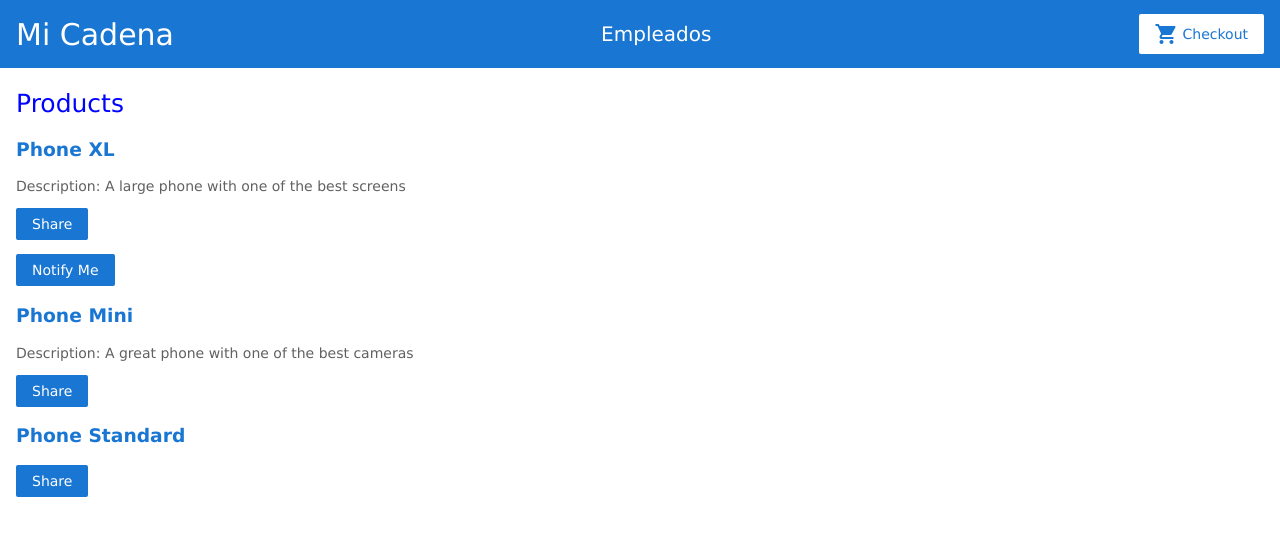
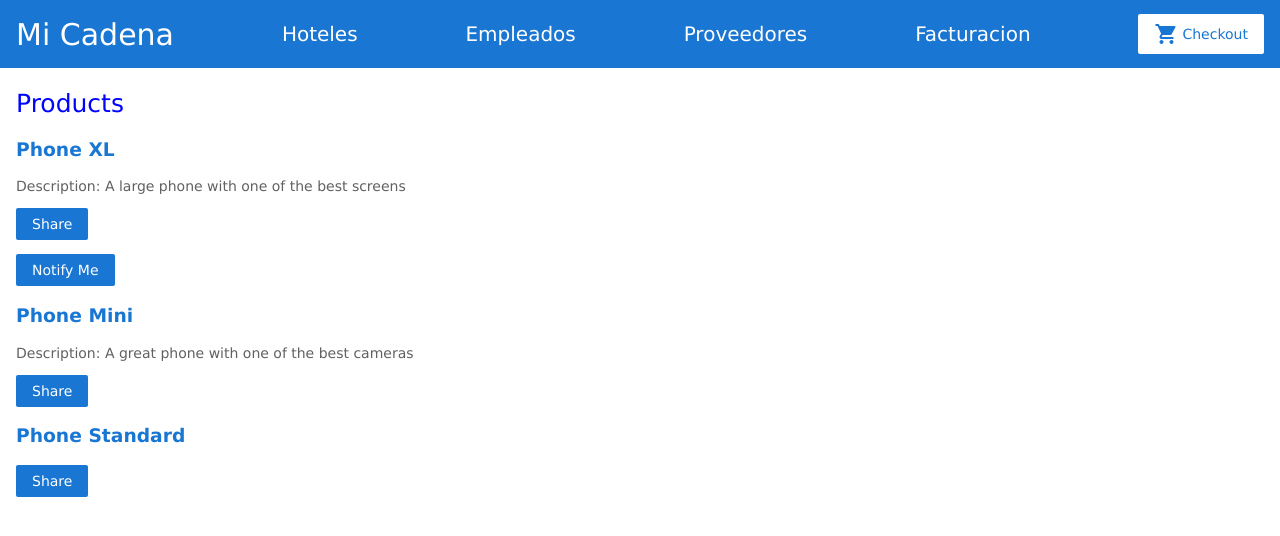
Before and after one commit to Luis4609/angular-godvcg, an Angular app: page / in a window 1280 px wide. Shown: the top 536 px of the page. Built offline with nearby package versions, Linux system fonts and the light colour scheme.

Commit message:
3 files modified

```diff
--- a/src/app/app.component.css
+++ b/src/app/app.component.css
@@ -1,9 +1,3 @@
 p {
   font-family: Lato;
 }
-
-/*
-Copyright Google LLC. All Rights Reserved.
-Use of this source code is governed by an MIT-style license that
-can be found in the LICENSE file at http://angular.io/license
-*/
--- a/src/app/app.component.html
+++ b/src/app/app.component.html
@@ -3,9 +3,3 @@
 <div class="container">
   <router-outlet></router-outlet>
 </div>
-
-<!--
-Copyright Google LLC. All Rights Reserved.
-Use of this source code is governed by an MIT-style license that
-can be found in the LICENSE file at http://angular.io/license
--->
--- a/src/app/top-bar/top-bar.component.html
+++ b/src/app/top-bar/top-bar.component.html
@@ -1,5 +1,10 @@
 <a [routerLink]="['/']">
   <h1>Mi Cadena</h1>
+
+</a>
+
+<a [routerLink]="['/']">
+<h2> Hoteles </h2>
 
 </a>
 
@@ -8,4 +13,15 @@
 
 </a>
 
+<a [routerLink]="['/']">
+  <h2>Proveedores</h2>
+
+</a>
+
+<a [routerLink]="['/']">
+  <h2>Facturacion</h2>
+
+</a>
+
+
 <a [routerLink]="['/cart']" class="button fancy-button"><i class="material-icons">shopping_cart</i>Checkout</a>
```
